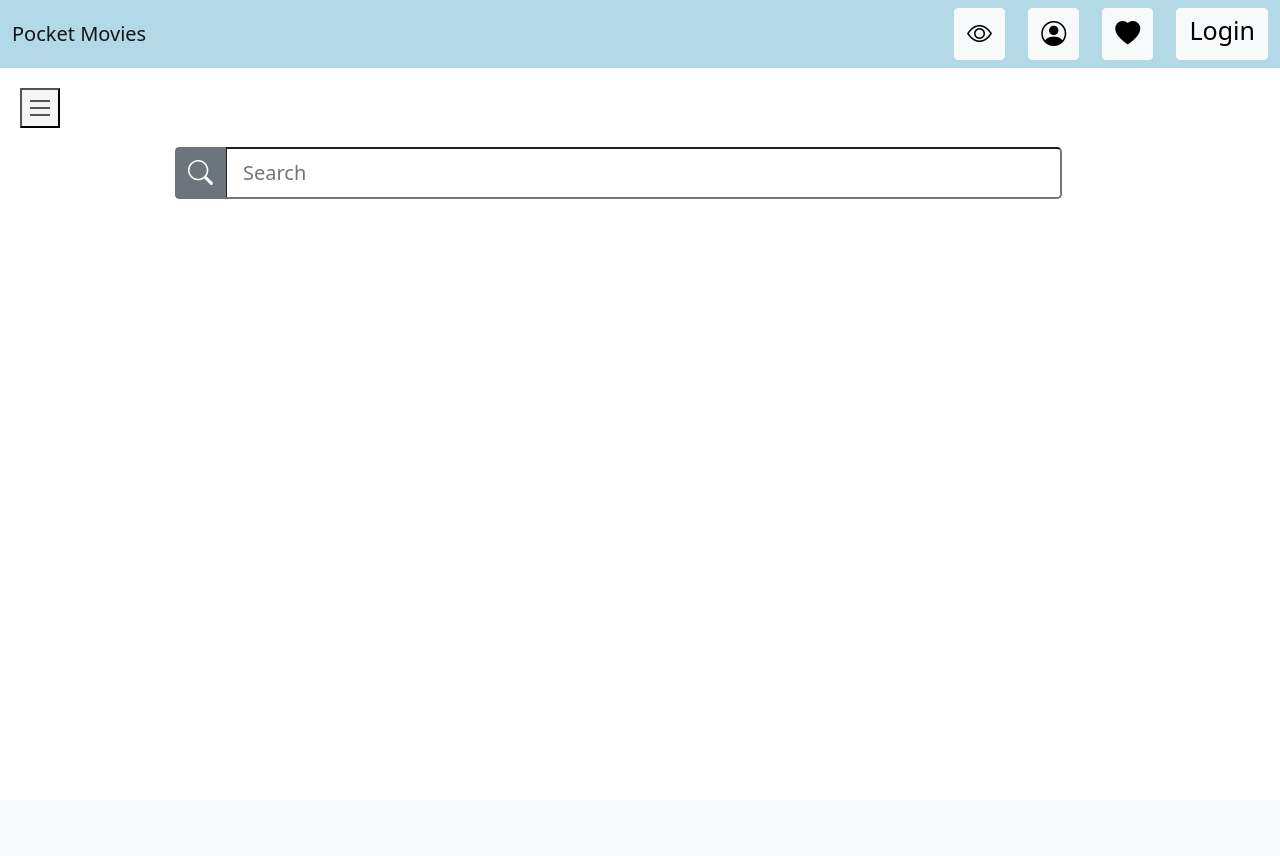
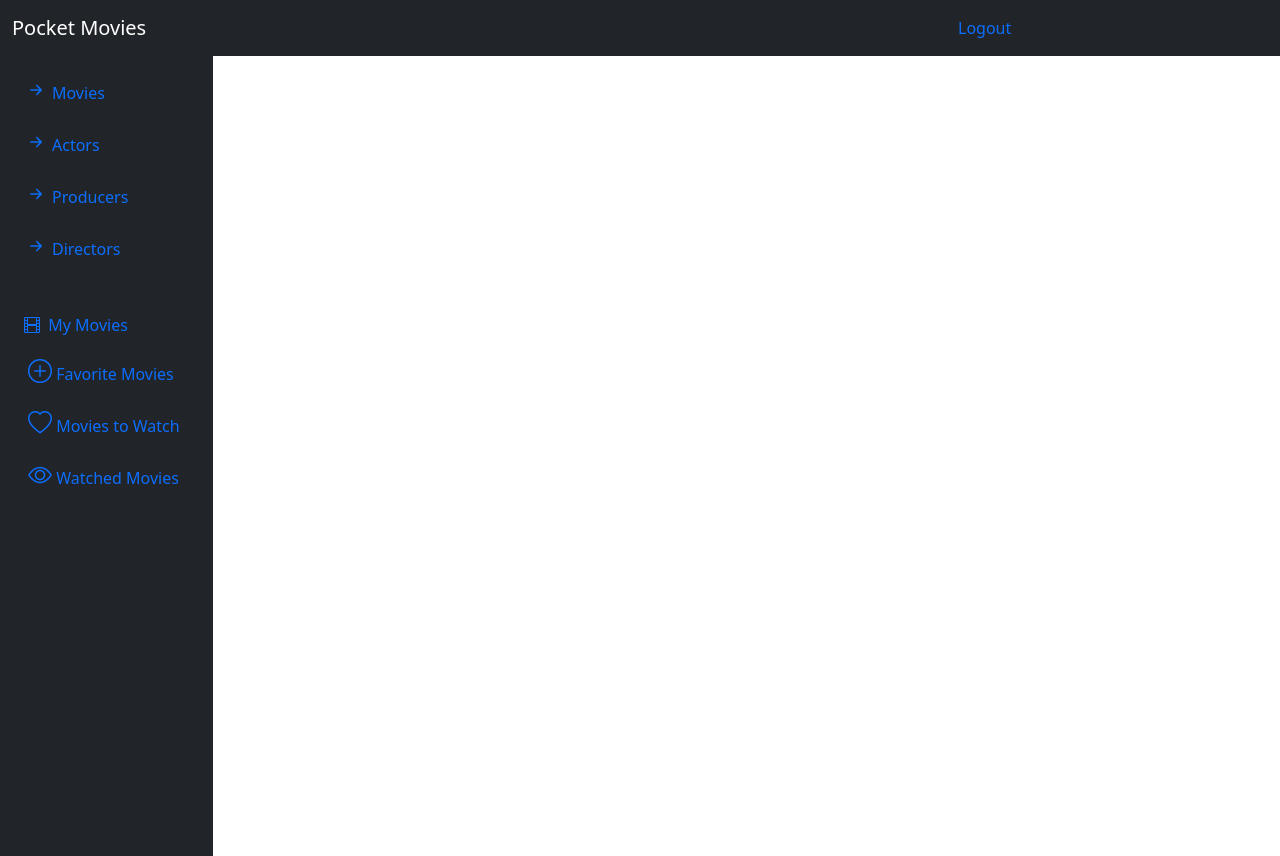
Before and after one commit to PedroS50/PocketMovies_tpwDjango, a Django app: page / in a window 1280 px wide. Before the commit the page ends 199 px from the top, so only its background shows below. Run offline with Django 3.2, Linux system fonts and the light colour scheme; some libraries are stand-ins or nearby versions.

Commit message:
new sidebar

```diff
--- a/PocketMovies/app/templates/layout.html
+++ b/PocketMovies/app/templates/layout.html
@@ -8,7 +8,6 @@
     <link rel="stylesheet" href="{% static  'css/list_movies_style.css' %}">
     <link rel="stylesheet" href="{% static  'css/list_people_style.css' %}">
     <link rel="stylesheet" href="{% static  'css/navbar_style.css' %}">
-    <script src="{% static  'js/main.js' %}"></script>
     {#    <link rel="stylesheet" href="https://stackpath.bootstrapcdn.com/bootstrap/4.3.1/css/bootstrap.min.css"#}
     {#          integrity="sha384-ggOyR0iXCbMQv3Xipma34MD+dH/1fQ784/j6cY/iJTQUOhcWr7x9JvoRxT2MZw1T" crossorigin="anonymous">#}
     {#    <script src="https://stackpath.bootstrapcdn.com/bootstrap/4.3.1/js/bootstrap.min.js"#}
@@ -25,48 +24,68 @@
     <link rel="stylesheet" href="https://cdn.jsdelivr.net/npm/bootstrap-icons@1.4.1/font/bootstrap-icons.css">
 </head>
 <body>
-    <nav class="navbar navbar-light" style="background-color: #b3d9e6;">
+<nav class="navbar navbar-dark bg-dark">
     <div class="container-fluid">
-            <a class="navbar-brand" href="/">Pocket Movies</a>
+        <a class="navbar-brand">Pocket Movies</a>
         <nav class="nav justify-content-end w-25 justify-content-between align-items-center">
-                <a class="link btn btn-light" href="#"><i class="bi bi-eye icon"></i></a>
-                <a class="btn btn-light link" href="#"><i class="bi bi-person-circle icon"></i></a>
-                <a class="btn btn-light link" href="#"><i class="bi bi-heart-fill icon"></i></a>
-                <a class="btn btn-light link" href="/login/" role="button"><h1 class="icon">Login</h1></a>
+            <a href="/logout/" class="nav-link align-right px-0">
+                <span class="ms-1 d-none d-sm-inline">Logout</span>
+            </a>
         </nav>
     </div>
 </nav>
+<div class="container-fluid">
+    <div class="row flex-nowrap">
+        <div class="col-auto col-md-3 col-xl-2 px-sm-2 px-0 bg-dark">
+            <div class="d-flex flex-column align-items-center align-items-sm-start px-3 pt-2 text-white min-vh-100">
+                <ul class="nav nav-pills flex-column mb-sm-auto mb-0 align-items-center align-items-sm-start" id="menu">
+                    <li class="nav-item">
+                        <a href="/movies/" class="nav-link align-middle px-0">
+                            <i class=" fs-4 bi bi-arrow-right-short"></i><span class="ms-1 d-none d-sm-inline">Movies</span>
+                        </a>
+                    </li>
+                    <li class="nav-item">
+                        <a href="/actors/" class="nav-link align-middle px-0">
+                            <i class=" fs-4 bi bi-arrow-right-short"></i><span class="ms-1 d-none d-sm-inline">Actors</span>
+                        </a>
+                    </li>
+                    <li class="nav-item">
+                        <a href="/producers/" class="nav-link align-middle px-0">
+                            <i class=" fs-4 bi bi-arrow-right-short"></i><span class="ms-1 d-none d-sm-inline">Producers</span>
+                        </a>
+                    </li>
+                    <li class="nav-item">
+                        <a href="/directors/" class="nav-link align-middle px-0">
+                           <i class=" fs-4 bi bi-arrow-right-short"></i><span class="ms-1 d-none d-sm-inline">Directors</span>
+                        </a>
+                    </li>
+                    <hr/>
+                    <li>
+                        <a href="#submenu1" data-bs-toggle="collapse" class="nav-link px-0 align-middle">
+                            <i class="bi bi-film"></i> <span class="ms-1 d-none d-sm-inline">My Movies</span> </a>
+                        <ul class="collapse show nav flex-column ms-1" id="submenu1" data-bs-parent="#menu">
+                            <li class="w-100">
+                                <a href="/movies/my_favorite_movies/" class="nav-link px-0"><i class=" fs-4 bi bi-plus-circle"></i> <span class="d-none d-sm-inline"> Favorite Movies</span></a>
+                            </li>
+                            <li>
+                                <a href="/movies/my_want_to_watch/" class="nav-link px-0"><i class=" fs-4 bi bi-heart"></i><span class="d-none d-sm-inline"> Movies to Watch</span></a>
+                            </li>
+                            <li>
+                                <a href="/movies/my_watched_movies/" class="nav-link px-0"><i class="fs-4 bi bi-eye icon"></i><span class="d-none d-sm-inline"> Watched Movies </span></a>
+                            </li>
+                        </ul>
+                    </li>
 
-    <div id="sidemenu" class="sidenav">
-        <a href="{% url 'ListMovies' %}">Movies</a>
-        <a href="{% url 'ListActors' %}">Actors</a>
-        <a href="{% url 'ListActors' %}">Producers</a>
-        <a href="{% url 'ListActors' %}">Directors</a>
-    </div>
-
-    <!-- Add all page content inside this div if you want the side nav to push page content to the right (not used if you only want the sidenav to sit on top of the page -->
-    <div id="main-page">
-    <!-- Use any element to open the sidenav -->
-        <div id="content">
-            <button type="button" class="navbar-btn active" id="sidebarCollapse" onClick="toggleNav()">
-                <span></span>
-                <span></span>
-                <span></span>
-            </button>
-        </div>
-        <div class="col">
-                <form method="GET" action="/search/" autocomplete="off">
-                {% csrf_token %}
-                    <div class="mt-3 w-75 ms-auto me-auto">
-                        <div class="input-group mb-3">
-                            <button type="submit" class="btn btn-secondary" role="button"><i class="bi bi-search icon"></i></button>
-                            <input type="text" name="title" id="title" class="form-control-lg" placeholder="Search" aria-label="Search" style="width:90%;">
+                </ul>
             </div>
         </div>
-                </form>
+        <div class="col py-3">
             {% block content %}
+
             {% endblock %}
         </div>
     </div>
+</div>
+
 </body>
 </html>
```
Lines whose indentation alone changed are shown as unchanged.
